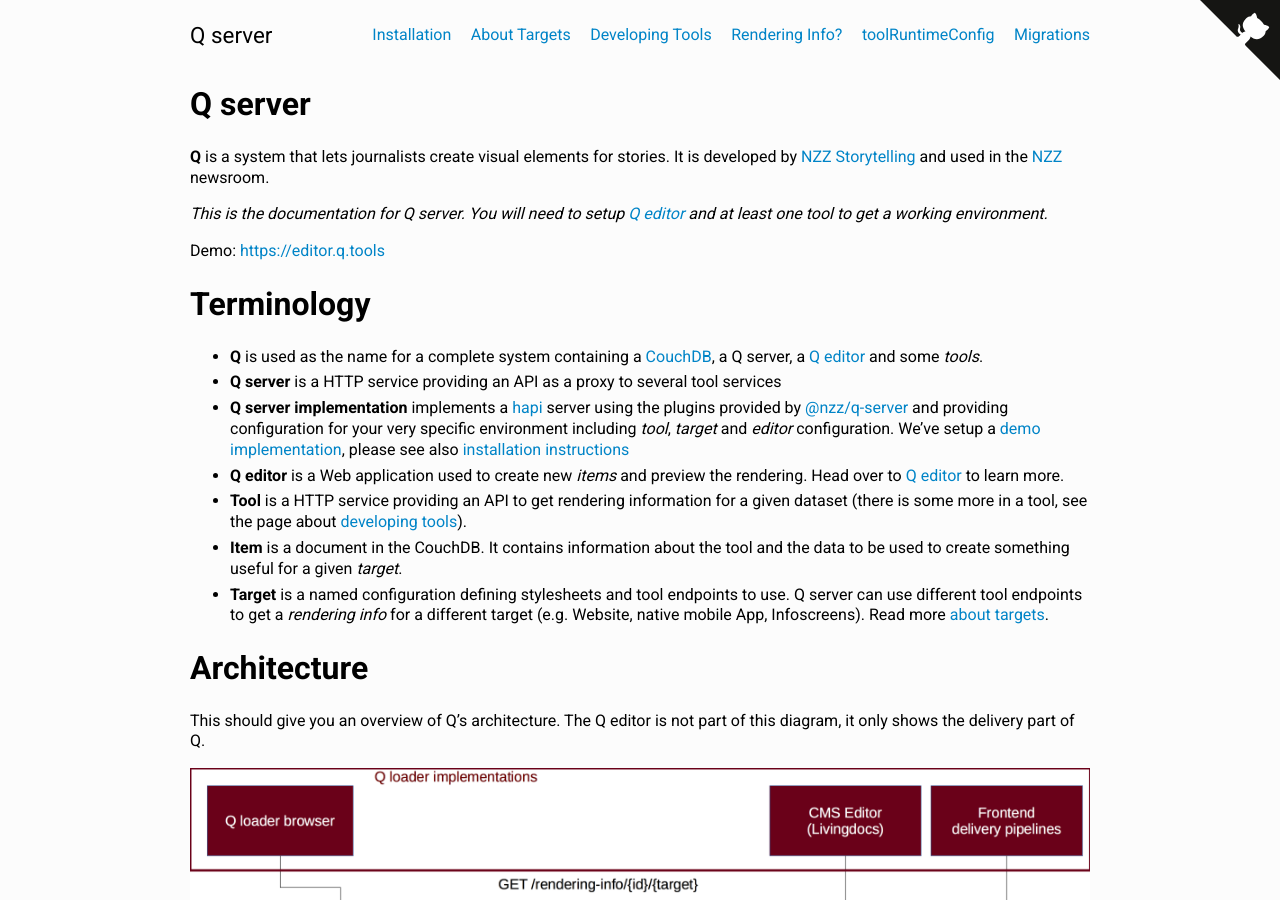
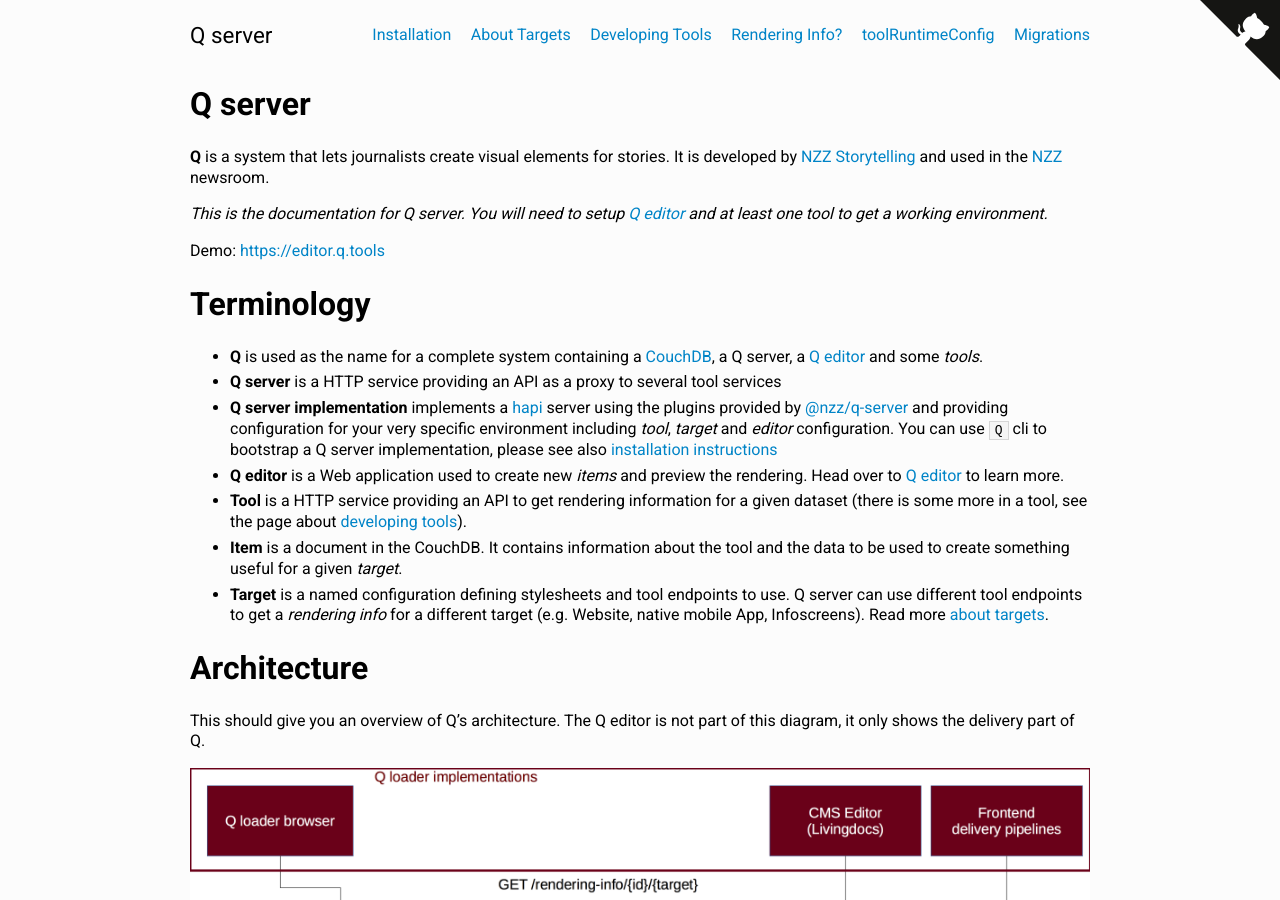
Before and after one commit to nzzdev/Q-server, a Jekyll site: the page built from docs/index.md, in a window 1280 px wide and 900 px high. Built offline with Jekyll 4.4.1, drawn with Linux system fonts in a browser that asks for light colours; our own code applies the rules of GitHub Pages for plain Markdown files.

Commit message:
Add bootstrapping Q server with Q cli to docs

```diff
--- a/docs/index.md
+++ b/docs/index.md
@@ -1,22 +1,25 @@
 ---
 title: Q server
 ---
-__Q__ is a system that lets journalists create visual elements for stories. It is developed by [NZZ Storytelling](https://www.nzz.ch/storytelling) and used in the [NZZ](https://www.nzz.ch) newsroom.
+
+**Q** is a system that lets journalists create visual elements for stories. It is developed by [NZZ Storytelling](https://www.nzz.ch/storytelling) and used in the [NZZ](https://www.nzz.ch) newsroom.
 
 _This is the documentation for Q server. You will need to setup [Q editor](https://github.com/nzzdev/Q-editor) and at least one tool to get a working environment._
 
 Demo: [https://editor.q.tools](https://editor.q.tools)
 
 # Terminology
-- __Q__ is used as the name for a complete system containing a [CouchDB](https://couchdb.apache.org/), a Q server, a [Q editor](https://github.com/nzzdev/Q-editor) and some _tools_.
-- __Q server__ is a HTTP service providing an API as a proxy to several tool services
-- __Q server implementation__ implements a [hapi](https://hapijs.com/) server using the plugins provided by [@nzz/q-server](https://github.com/nzzdev/Q-server) and providing configuration for your very specific environment including _tool_, _target_ and _editor_ configuration. We've setup a [demo implementation](https://github.com/nzzdev/Q-server-demo), please see also [installation instructions](install.html)
-- __Q editor__ is a Web application used to create new _items_ and preview the rendering. Head over to [Q editor](https://github.com/nzzdev/Q-editor) to learn more.
-- __Tool__ is a HTTP service providing an API to get rendering information for a given dataset (there is some more in a tool, see the page about [developing tools](developing-tools.html)).
-- __Item__ is a document in the CouchDB. It contains information about the tool and the data to be used to create something useful for a given _target_.
-- __Target__ is a named configuration defining stylesheets and tool endpoints to use. Q server can use different tool endpoints to get a _rendering info_ for a different target (e.g. Website, native mobile App, Infoscreens). Read more [about targets](about-targets.html).
+
+* **Q** is used as the name for a complete system containing a [CouchDB](https://couchdb.apache.org/), a Q server, a [Q editor](https://github.com/nzzdev/Q-editor) and some _tools_.
+* **Q server** is a HTTP service providing an API as a proxy to several tool services
+* **Q server implementation** implements a [hapi](https://hapijs.com/) server using the plugins provided by [@nzz/q-server](https://github.com/nzzdev/Q-server) and providing configuration for your very specific environment including _tool_, _target_ and _editor_ configuration. You can use `Q` cli to bootstrap a Q server implementation, please see also [installation instructions](install.html)
+* **Q editor** is a Web application used to create new _items_ and preview the rendering. Head over to [Q editor](https://github.com/nzzdev/Q-editor) to learn more.
+* **Tool** is a HTTP service providing an API to get rendering information for a given dataset (there is some more in a tool, see the page about [developing tools](developing-tools.html)).
+* **Item** is a document in the CouchDB. It contains information about the tool and the data to be used to create something useful for a given _target_.
+* **Target** is a named configuration defining stylesheets and tool endpoints to use. Q server can use different tool endpoints to get a _rendering info_ for a different target (e.g. Website, native mobile App, Infoscreens). Read more [about targets](about-targets.html).
 
 # Architecture
+
 This should give you an overview of Q's architecture. The Q editor is not part of this diagram, it only shows the delivery part of Q.
 
 ![Q architecture](images/Q-server.png)
```
Also changed, not shown: docs/install.md (+22 -10 lines).
